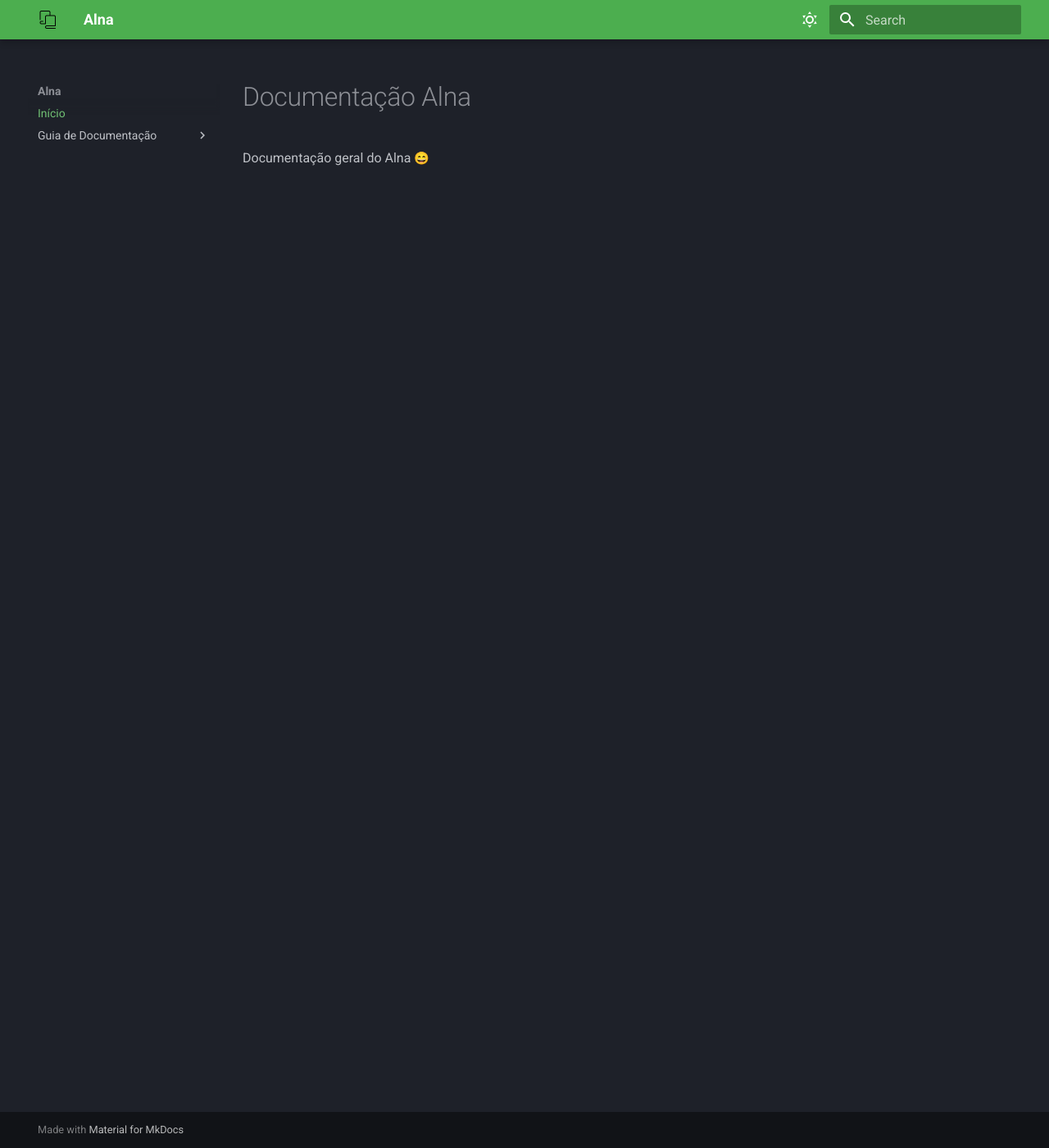
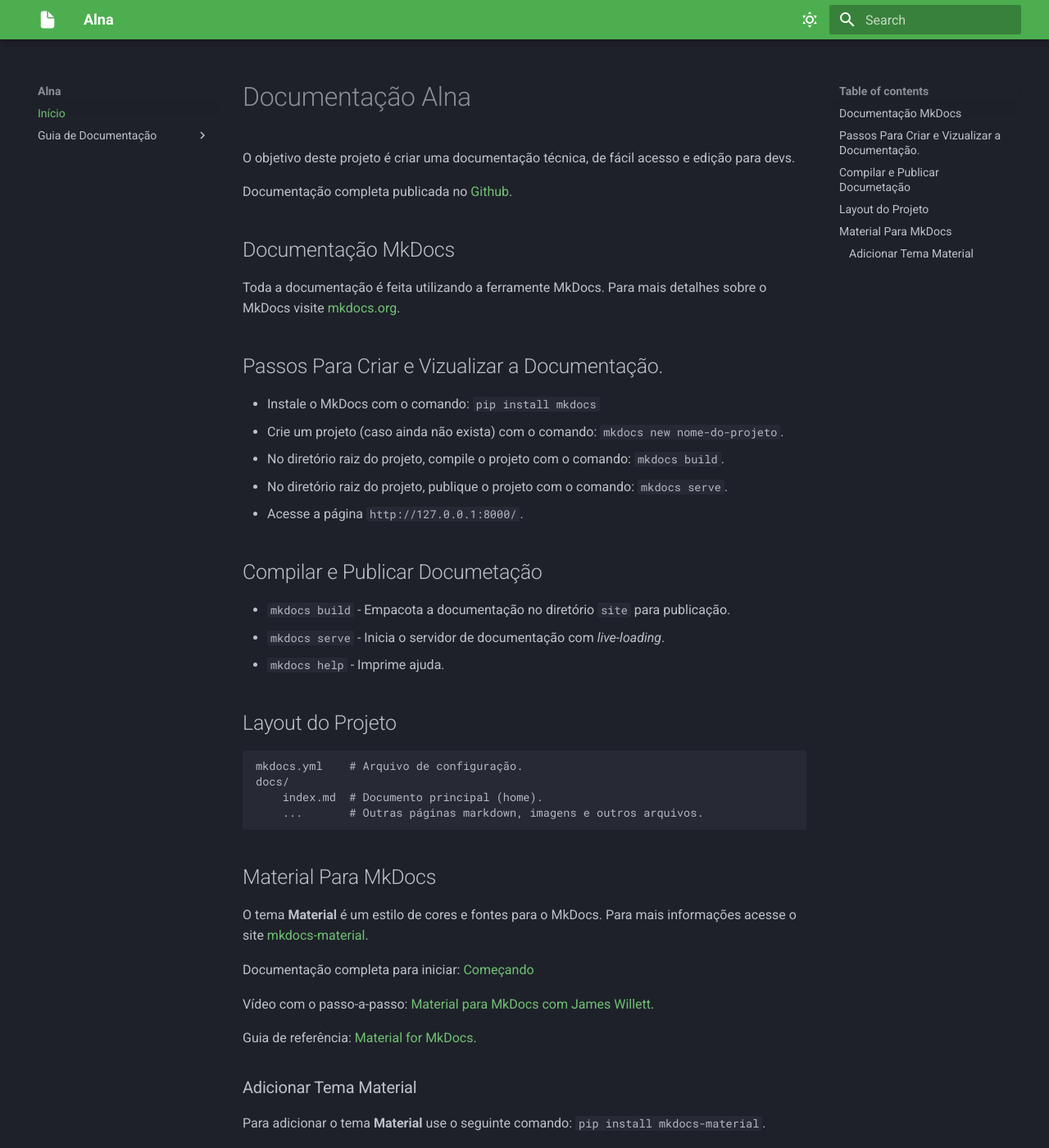
Before and after one commit to fluchini/alna-docs, an MkDocs documentation site: the page built from docs/index.md, in a window 1280 px wide and 1400 px high. Shown: the whole window at 82% size. Built offline with MkDocs 1.6.1 and Material for MkDocs 9.7.7, drawn with Linux system fonts in a browser that asks for light colours; emoji names are drawn with the system emoji font; some of the changed text lies outside the part shown.

Commit message:
Finished the last updates of the project.

````diff
--- a/docs/index.md
+++ b/docs/index.md
@@ -1,3 +1,61 @@
 # Documentação Alna
 
-Documentação geral do Alna :smile:
+O objetivo deste projeto é criar uma documentação técnica, de fácil acesso e edição para devs.
+
+Documentação completa publicada no [Github](https://fluchini.github.io/alna-docs/).
+
+## Documentação MkDocs
+
+Toda a documentação é feita utilizando a ferramente MkDocs. Para mais detalhes sobre o MkDocs visite [mkdocs.org](https://mkdocs.org).
+
+## Passos Para Criar e Vizualizar a Documentação.
+
+* Instale o MkDocs com o comando: `pip install mkdocs`
+* Crie um projeto (caso ainda não exista) com o comando: `mkdocs new nome-do-projeto`.
+* No diretório raiz do projeto, compile o projeto com o comando: `mkdocs build`.
+* No diretório raiz do projeto, publique o projeto com o comando: `mkdocs serve`.
+* Acesse a página `http://127.0.0.1:8000/`.
+
+## Compilar e Publicar Documetação
+
+* `mkdocs build` - Empacota a documentação no diretório `site` para publicação.
+* `mkdocs serve` - Inicia o servidor de documentação com _live-loading_.
+* `mkdocs help` - Imprime ajuda.
+
+## Layout do Projeto
+
+    mkdocs.yml    # Arquivo de configuração.
+    docs/
+        index.md  # Documento principal (home).
+        ...       # Outras páginas markdown, imagens e outros arquivos.
+
+## Material Para MkDocs
+
+O tema **Material** é um estilo de cores e fontes para o MkDocs. Para mais informações acesse o site [mkdocs-material](https://squidfunk.github.io/mkdocs-material/).
+
+Documentação completa para iniciar: [Começando](https://squidfunk.github.io/mkdocs-material/getting-started/)
+
+Vídeo com o passo-a-passo: [Material para MkDocs com James Willett](https://www.youtube.com/watch?v=xlABhbnNrfI&ab_channel=JamesWillett).
+
+Guia de referência: [Material for MkDocs](https://squidfunk.github.io/mkdocs-material/reference/).
+
+### Adicionar Tema Material
+
+Para adicionar o tema **Material** use o seguinte comando: `pip install mkdocs-material`.
+
+Agora, no arquivo mkdocs.yml adicione o atributo `theme`, conforme exemplo abaixo:
+
+```YML
+    site_name: Alna
+
+    theme:
+      name: material
+
+    nav:
+      - Início: index.md
+      - Menu-01: 'menu-01/tools-and-configs.md'
+      - Menu-02:
+        - 'Submenu-02-1': 'menu-02/calendar.md'
+        - 'Submenu-02-1': 'menu-02/course.md'
+        - 'Submenu-02-1': 'menu-02/enrollment.md'
+```
````
Also changed, not shown: docs/assets/favicon.ico, docs/assets/logo.png.
